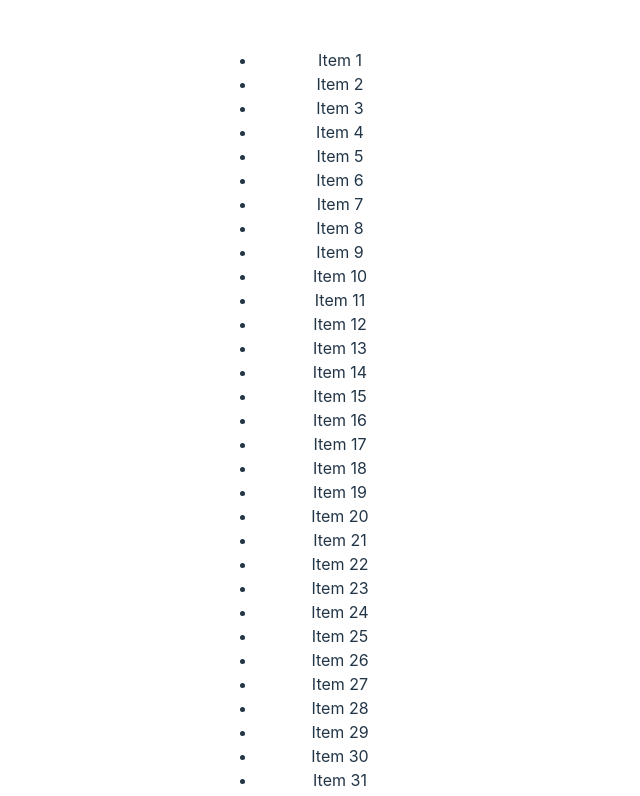
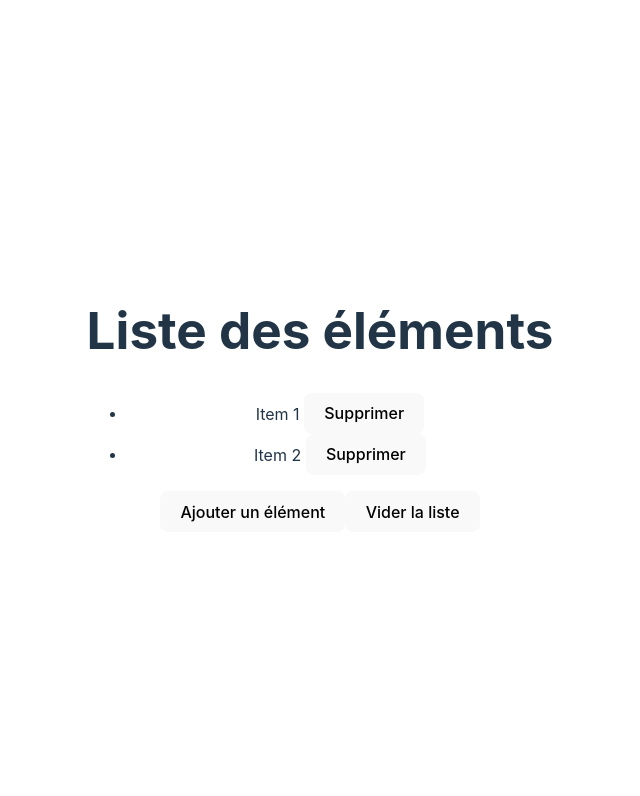
Before and after one commit to Kriss-Hanna/hooks-customs, a React (Vite) app: page / in a window 1280 px wide. Shown: the top 796 px of the page, without its empty margins (320-960 px from the left). Built offline with nearby package versions, Linux system fonts and the light colour scheme.

Commit message:
UseArray component

```diff
--- a/src/App.jsx
+++ b/src/App.jsx
@@ -1,11 +1,11 @@
-import UseInfiniteScroll from "./components/useInfiniteScroll";
+import UseArrayComponent from "./components/useArrayComponent";
 
 import "./App.css";
 
 function App() {
   return (
     <>
-      <UseInfiniteScroll />
+      <UseArrayComponent />
     </>
   );
 }
--- /dev/null
+++ b/src/components/useArrayComponent.jsx
@@ -0,0 +1,35 @@
+import useArray from "../hooks/useArray";
+
+const useArrayComponent = () => {
+  const { array, setArray, push, removeById } = useArray([
+    { id: 1, name: "Item 1" },
+    { id: 2, name: "Item 2" },
+  ]);
+
+  return (
+    <div>
+      <h1>Liste des éléments</h1>
+      <ul>
+        {array.map((item) => (
+          <li key={item.id}>
+            {item.name}{" "}
+            <button onClick={() => removeById(item.id)}>Supprimer</button>
+          </li>
+        ))}
+      </ul>
+
+      <button
+        onClick={() => {
+          const id = array.length ? array[array.length - 1].id + 1 : 1;
+          push({ id, name: `Item ${id}` });
+        }}
+      >
+        Ajouter un élément
+      </button>
+
+      <button onClick={() => setArray([])}>Vider la liste</button>
+    </div>
+  );
+};
+
+export default useArrayComponent;
```
